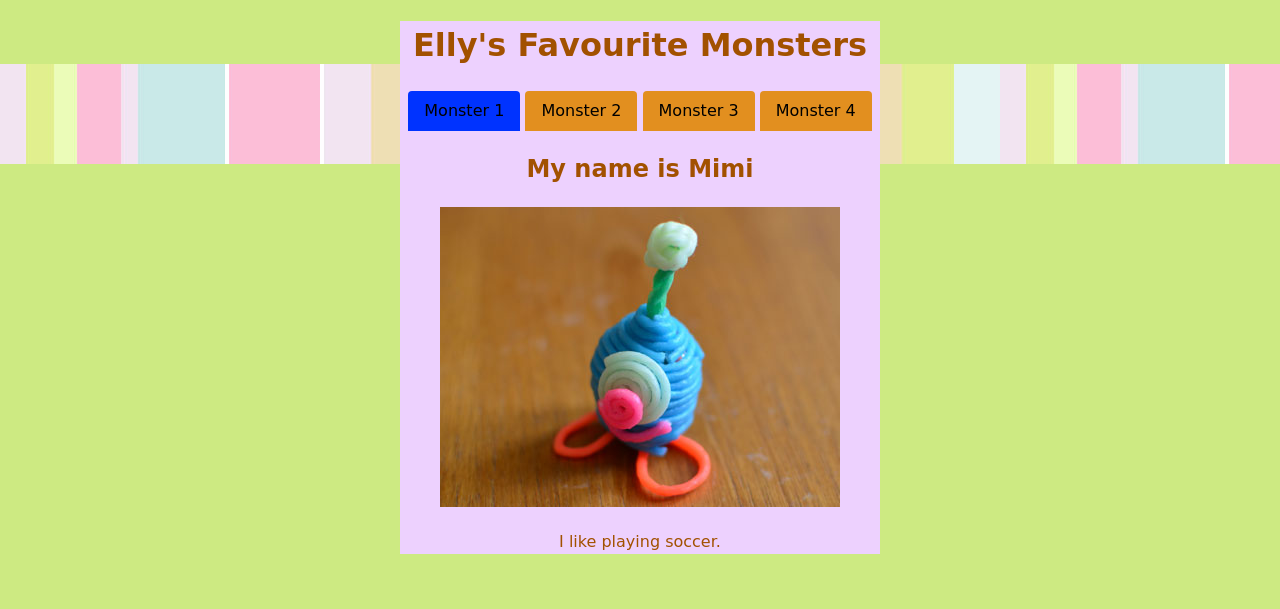
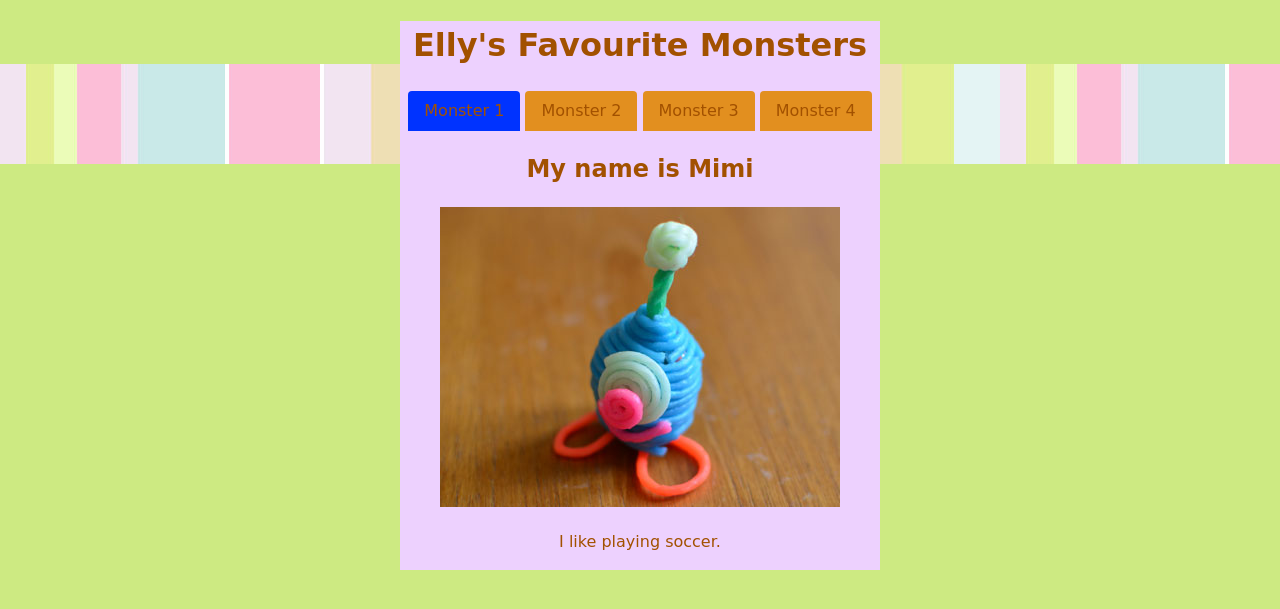
Before and after one commit to erikabalarezo/assignments, a PHP site: page / in a window 1280 px wide. Shown: the top 609 px of the page. Run offline with PHP 8.4, Linux system fonts and the light colour scheme; some libraries are stand-ins or nearby versions.

Commit message:
Cleaned code. Added css to p. Changed colors for links.

```diff
--- a/mtm1526/assignment-4/css/general.css
+++ b/mtm1526/assignment-4/css/general.css
@@ -4,13 +4,12 @@
 @charset "utf-8";
 /* CSS Document */
 html {
-	/*background-color: #ccc;*/
+
 	background-color: #CDEA82;
-	/*background:url(../images/backgroundmonsters.jpg) left top repeat;*/
 	font: normal 100%/1.5 sans-serif;
 	font-family:"Comic Sans MS", cursive;
 	background:#CDEA82 url(../images/bigbackground.jpg) left 4em repeat-x;
-/* cream #efdfb4*/
+
 }
 
 
@@ -19,9 +18,6 @@ body {
 	padding: 0;
 	text-align:center;
 	width: 30em;
-	/*background-color:#EDD1FE;*/
-	/*background:url(../images/backgroundmonsters.jpg) left top repeat;*/
-	/*background:url(../images/bigbackground.jpg) left top repeat;*/
 	background-color:#EDD1FE;
 	color: #A25100;
 }
@@ -45,12 +41,10 @@ nav a:link,
 nav a:visited {
 	display: inline-block;
 	border-radius: 4px 4px 0 0;
-	/*background-color: #e2e2e2;*/
-	/*background-color: #D0E8E8; this is pale blue*/
 	background-color: #E28F1F;
 	padding: 0.5em 1em;
 	text-decoration: none;
-	color: #000;
+	color: #A25100;
 
 }
 
@@ -65,3 +59,6 @@ article {
 	background-color: #fff;
 	padding: 1em;
 }
+p {
+	padding-bottom: 1em;
+}
```
